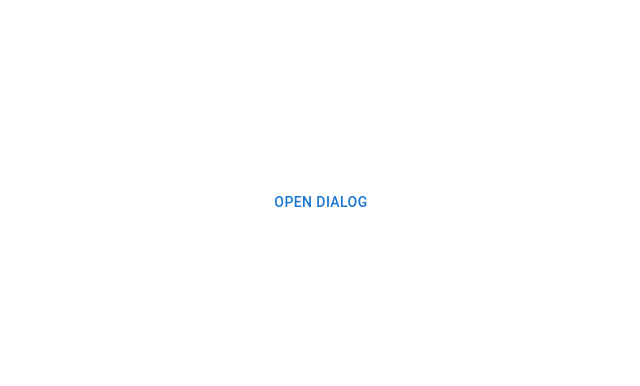
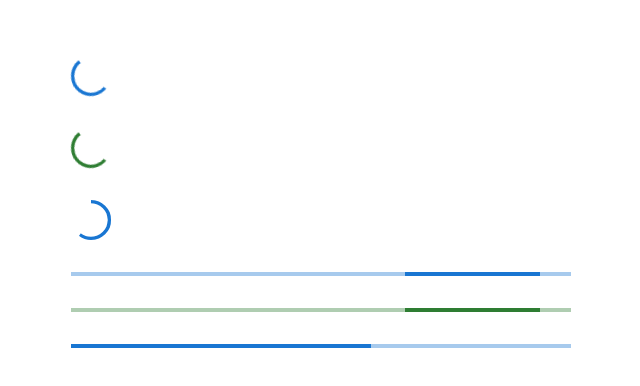
Before and after one commit to p-fassbender/react-material-ui-demo, a React (Vite) app: page / in a window 1280 px wide. Shown: the part 198-584 px from the top of the page, without its empty margins (319-959 px from the left). Built offline with nearby package versions, Linux system fonts and the light colour scheme.

Commit message:
mui progress components

```diff
--- a/src/App.jsx
+++ b/src/App.jsx
@@ -10,13 +10,14 @@ import './App.css'
 // import { MuiCard } from './components/MuiCard'
 // import { MuiCheckbox } from './components/MuiCheckbox'
 // import { MuiChip } from './components/MuiChip'
-import { MuiDialog } from './components/MuiDialog'
+// import { MuiDialog } from './components/MuiDialog'
 // import { MuiDrawer } from './components/MuiDrawer'
 // import { MuiImageList } from './components/MuiImageList'
 // import { MuiLayout } from './components/MuiLayout'
 // import { MuiLink } from './components/MuiLink'
 // import { MuiList } from './components/MuiList'
 // import { MuiNavbar } from './components/MuiNavbar'
+import { MuiProgress } from './components/MuiProgress'
 // import { MuiRadioButton } from './components/MuiRadioButton'
 // import { MuiRating } from './components/MuiRating'
 // import { MuiSelect } from './components/MuiSelect'
@@ -86,7 +87,9 @@ function App() {
 
             {/* <MuiSnackbar /> */}
 
-            <MuiDialog />
+            {/* <MuiDialog /> */}
+
+            <MuiProgress />
         </>
     )
 }
--- a/src/components/MuiDialog.jsx
+++ b/src/components/MuiDialog.jsx
@@ -6,7 +6,7 @@ export const MuiDialog = () => {
 
     return (
         <>
-            <Button onClick={() => setOpen(true)}>
+            <Button variant='contained' onClick={() => setOpen(true)}>
                 Open Dialog
             </Button>
             <Dialog
--- /dev/null
+++ b/src/components/MuiProgress.jsx
@@ -0,0 +1,18 @@
+import React from 'react'
+import { Stack, CircularProgress, LinearProgress } from '@mui/material'
+
+export const MuiProgress = () => {
+    return (
+        <>
+            <Stack spacing={4} width={500}>
+                <CircularProgress />
+                <CircularProgress color='success' />
+                <CircularProgress variant='determinate' value={60} />
+
+                <LinearProgress />
+                <LinearProgress color='success' />
+                <LinearProgress variant='determinate' value={60} />
+            </Stack>
+        </>
+    )
+}
```
